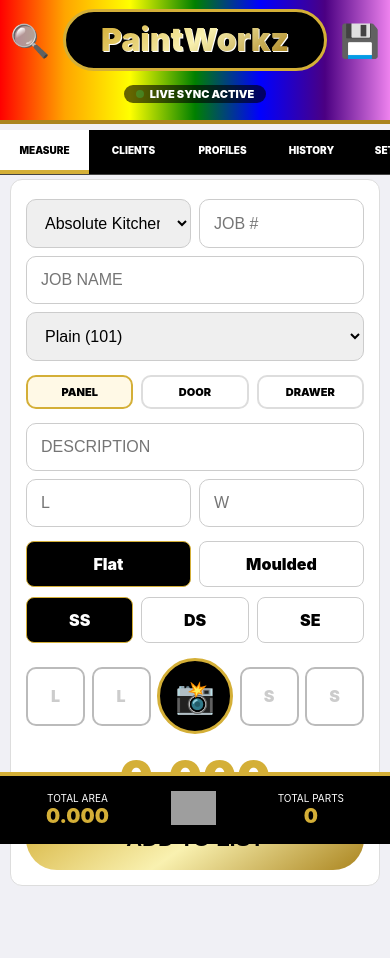
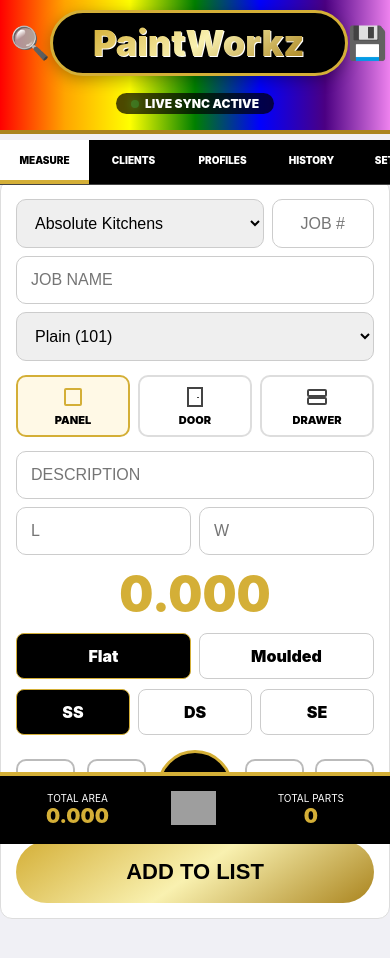
Before and after one commit to Paintworkz/PaintWorkz-App, a plain HTML site: page index.html in a window 390 px wide. Drawn offline with Linux system fonts and the light colour scheme; grey boxes are pictures that could not be loaded.

Commit message:
Update index.html

```diff
--- a/index.html
+++ b/index.html
@@ -5,38 +5,51 @@
     <meta name="viewport" content="width=device-width,initial-scale=1,maximum-scale=1,user-scalable=no,viewport-fit=cover">
     <meta name="apple-mobile-web-app-capable" content="yes">
     <meta name="apple-mobile-web-app-status-bar-style" content="black-translucent">
-    <title>PaintWorkz Pro 2.8.4 MASTER</title>
+    <title>PaintWorkz Pro 2.8.5 - RESTORED MASTER</title>
     <style>
         :root {--gold: linear-gradient(145deg, #d4af37, #f9f1b0, #aa841e); --rainbow: linear-gradient(90deg, red, orange, yellow, green, blue, indigo, violet); --gs: #d4af37;}
         body {margin:0;font-family:-apple-system, sans-serif;background:#f0f0f5;padding-bottom:180px;overscroll-behavior:none;-webkit-tap-highlight-color:transparent;}
-        header {background:var(--rainbow);padding:env(safe-area-inset-top) 10px 10px;border-bottom:4px solid #aa841e;position:sticky;top:0;z-index:1000;display:flex;flex-direction:column;align-items:center;height:110px;}
-        .header-top {display:flex;width:100%;justify-content:space-between;align-items:center;height:80px;}
-        .logo-box {background:#000;padding:12px 35px;border-radius:60px;border:3px solid var(--gs);display:flex;align-items:center;justify-content:center;}
-        .logo-text {font-weight:900;font-size:32px;background:var(--gold);-webkit-background-clip:text;-webkit-text-fill-color:transparent;filter:drop-shadow(1px 1px 0 #fff) drop-shadow(2px 2px 2px #000);line-height:1;}
+
+        /* RESTORED HEADER WITH REQUESTED ADJUSTMENTS */
+        header {background:var(--rainbow);padding:env(safe-area-inset-top) 10px 10px;border-bottom:4px solid #aa841e;position:sticky;top:0;z-index:1000;display:flex;flex-direction:column;align-items:center;height:120px;}
+        .header-top {display:flex;width:100%;justify-content:space-between;align-items:center;height:85px;}
+        .logo-box {background:#000;padding:12px 40px;border-radius:60px;border:3px solid var(--gs);display:flex;align-items:center;justify-content:center;box-shadow: 0 4px 15px rgba(0,0,0,0.3);}
+        .logo-text {font-weight:900;font-size:36px;background:var(--gold);-webkit-background-clip:text;-webkit-text-fill-color:transparent;filter:drop-shadow(1px 1px 0 #fff) drop-shadow(2px 2px 2px #000);line-height:1;}
         .h-icon {font-size:32px;cursor:pointer;width:40px;text-align:center;}
-        .sync-header {font-size:11px;color:#fff;background:rgba(0,0,0,0.6);padding:2px 12px;border-radius:10px;font-weight:900;display:flex;align-items:center;gap:6px;margin-top:5px;}
-        .pulse {width:8px;height:8px;background:#34c759;border-radius:50%;animation:blink 1.5s infinite;}
-        .nav-tabs {display:flex;background:#000;position:sticky;top:130px;z-index:1000;border-bottom:1px solid #444;overflow-x:auto;}
+        .sync-header {font-size:12px;color:#fff;background:rgba(0,0,0,0.7);padding:3px 15px;border-radius:12px;font-weight:900;display:flex;align-items:center;gap:6px;margin-top:8px;text-transform: uppercase;}
+        .pulse {width:8px;height:8px;background:#34c759;border-radius:50%;animation:blink 1.5s infinite;box-shadow: 0 0 8px #34c759;}
+
+        /* TABS */
+        .nav-tabs {display:flex;background:#000;position:sticky;top:140px;z-index:1000;border-bottom:1px solid #444;overflow-x:auto;}
         .nav-btn {flex:1;min-width:85px;padding:14px 2px;color:#fff;text-align:center;font-weight:900;font-size:10px;text-transform:uppercase;border:none;background:0 0;}
         .nav-btn.active {background:#fff;color:#000;border-bottom:4px solid var(--gs);}
-        .container {padding:10px;max-width:600px;margin:auto;}
-        .view-section {display:none;}
-        .view-section.active {display:block;}
+
+        /* MASTER COMPONENTS */
         .card {background:#fff;border-radius:12px;padding:15px;margin-bottom:10px;border:1px solid #ddd;}
-        .p-card {flex:1;background:#fff;border:2px solid #ddd;border-radius:10px;padding:8px;text-align:center;font-weight:900;font-size:11px;cursor:pointer;display:flex;flex-direction:column;align-items:center;}
+        .p-card {flex:1;background:#fff;border:2px solid #ddd;border-radius:10px;padding:8px;text-align:center;font-weight:900;font-size:11px;cursor:pointer;display:flex;flex-direction:column;align-items:center;gap:4px;}
+        .p-card svg {width:24px;height:24px;stroke:#444;fill:none;stroke-width:2;}
         .p-card.active {border-color:var(--gs);background:#fff9e6;}
+        .p-card.active svg {stroke:var(--gs);}
         .t-btn {flex:1;padding:12px;border:1px solid #ccc;border-radius:8px;font-weight:900;text-align:center;background:#fff;}
         .t-btn.active {background:#000;color:#fff;border-color:var(--gs);}
         .edge-row {display:flex;justify-content:space-between;align-items:center;margin:15px 0;}
         .edge-box {width:55px;height:55px;border-radius:10px;border:2px solid #bbb;display:flex;align-items:center;justify-content:center;font-weight:900;color:#ccc;cursor:pointer;}
         .edge-box.active {background:#34c759;border-color:#28a745;color:#fff;}
         .cam-btn {width:70px;height:70px;background:#000;border:3px solid var(--gs);border-radius:50%;display:flex;align-items:center;justify-content:center;font-size:32px;cursor:pointer;}
-        .panel-item {background:#fff;border-radius:15px;margin-bottom:15px;border:1px solid #ddd;padding:15px;display:flex;justify-content:space-between;}
+
+        /* LEGENDARY PANEL LIST */
+        .panel-item {background:#fff;border-radius:15px;margin-bottom:15px;border:1px solid #ddd;overflow:hidden;}
+        .panel-body {display:flex;padding:15px;align-items:flex-start;}
+        .item-info {flex:1;}
+        .mld-bubble {background:var(--gold);color:#000;padding:2px 10px;border-radius:15px;font-weight:900;font-size:11px;display:inline-block;border:1px solid #aa841e;}
+
+        #liveSq {text-align:center;font-weight:900;color:var(--gs);font-size:48px;margin:5px 0;}
         input,select {width:100%;padding:14px;margin:4px 0;border-radius:10px;border:1px solid #ccc;font-size:16px;box-sizing:border-box;}
-        #liveSq {text-align:center;font-weight:900;color:var(--gs);font-size:48px;}
+
+        /* MARKUP */
         #markup-ui { display:none; position:fixed; top:0; left:0; width:100%; height:100%; background:#000; z-index:2000; flex-direction:column; }
         #markup-canvas { background:#000; touch-action:none; width:100%; flex-grow:1; }
-        .history-card { background:#fff; padding:15px; border-radius:12px; margin-bottom:10px; border-left: 5px solid var(--gs); }
+
         @keyframes blink {0%{opacity:1;} 50%{opacity:0.3;} 100%{opacity:1;}}
     </style>
 </head>
@@ -55,7 +68,7 @@
     <div class="header-top">
         <div class="h-icon" onclick="tab('history')">🔍</div>
         <div class="logo-box"><span class="logo-text">PaintWorkz</span></div>
-        <div class="h-icon" onclick="saveFullJob()">💾</div>
+        <div class="h-icon" onclick="saveJob()">💾</div>
     </div>
     <div class="sync-header"><div class="pulse"></div> LIVE SYNC ACTIVE</div>
 </header>
@@ -68,19 +81,20 @@
     <div id="btn-settings" class="nav-btn" onclick="tab('settings')">Settings</div>
 </div>
 
-<div class="container">
+<div class="container" id="main-cont">
     <div id="measure" class="view-section active">
         <div class="card">
-            <div style="display:flex;gap:8px;"><select id="cli"></select><input type="text" id="jN" placeholder="JOB #"></div>
+            <div style="display:flex;gap:8px;"><select id="cli" style="flex:3"></select><input type="text" id="jN" placeholder="JOB #" style="flex:1;text-align:center"></div>
             <input type="text" id="jNm" placeholder="JOB NAME">
             <select id="prof-select"></select>
             <div style="display:flex;gap:8px;margin:10px 0;">
-                <div id="pP" class="p-card active" onclick="setP('Panel')">PANEL</div>
-                <div id="pD" class="p-card" onclick="setP('Door')">DOOR</div>
-                <div id="pDr" class="p-card" onclick="setP('Drawer')">DRAWER</div>
+                <div id="pP" class="p-card active" onclick="setP('Panel')"><svg viewBox="0 0 24 24"><rect x="4" y="4" width="16" height="16" rx="1"/></svg>PANEL</div>
+                <div id="pD" class="p-card" onclick="setP('Door')"><svg viewBox="0 0 24 24"><path d="M5 3h14v18H5V3zm10 9v1"/></svg>DOOR</div>
+                <div id="pDr" class="p-card" onclick="setP('Drawer')"><svg viewBox="0 0 24 24"><rect x="3" y="5" width="18" height="6" rx="1"/><rect x="3" y="13" width="18" height="6" rx="1"/></svg>DRAWER</div>
             </div>
             <input type="text" id="desc" placeholder="DESCRIPTION">
             <div style="display:flex;gap:8px;"><input type="number" id="h" placeholder="L" oninput="up()"><input type="number" id="w" placeholder="W" oninput="up()"></div>
+            <div id="liveSq">0.000</div>
             <div style="display:flex;gap:8px;margin:10px 0"><div id="fF" class="t-btn active" onclick="setF('Flat')">Flat</div><div id="fM" class="t-btn" onclick="setF('Moulded')">Moulded</div></div>
             <div style="display:flex;gap:8px;margin-bottom:10px"><div id="mSS" class="t-btn active" onclick="setM('SS')">SS</div><div id="mDS" class="t-btn" onclick="setM('DS')">DS</div><div id="mSE" class="t-btn" onclick="setM('SE')">SE</div></div>
             <div class="edge-row">
@@ -88,36 +102,18 @@
                 <label class="cam-btn">📸<input type="file" id="camInput" accept="image/*" capture="camera" style="display:none" onchange="handleImg(this)"></label>
                 <div class="edge-box" id="E3" onclick="tE(this)">S</div><div class="edge-box" id="E4" onclick="tE(this)">S</div>
             </div>
-            <div id="liveSq">0.000</div>
-            <button onclick="add()" style="width:100%;padding:18px;border-radius:40px;background:var(--gold);border:none;font-size:22px;font-weight:900;">ADD TO LIST</button>
+            <button onclick="add()" style="width:100%;padding:18px;border-radius:40px;background:var(--gold);border:none;font-size:22px;font-weight:900;cursor:pointer;">ADD TO LIST</button>
         </div>
         <div id="list"></div>
-    </div>
-
-    <div id="history" class="view-section">
-        <input type="text" id="historySearch" placeholder="Search Job Name or #..." oninput="renderHistory()">
-        <div id="history-list-container"></div>
-    </div>
-
-    <div id="clients" class="view-section">
-        <div class="card"><h3>Active Clients</h3><div id="client-data"></div></div>
-    </div>
-
-    <div id="profiles" class="view-section">
-        <div class="card"><h3>Door Profiles</h3><div id="profile-data"></div></div>
-    </div>
-
-    <div id="settings" class="view-section">
-        <div class="card"><h3>Sync Settings</h3><button onclick="setSyncTarget()">Link External Drive</button></div>
     </div>
 </div>
 
 <script>
+    /* MASTER DATA & LOGIC RESTORED */
     let items=[], mode='SS', finish='Flat', pType='Panel', tempImg=null;
     const canvas=document.getElementById('markup-canvas'), ctx=canvas.getContext('2d'), markupImg=new Image();
-    const profs = ["Plain (101)", "J-Mould (102)", "Sharknose (103)", "Bevelled Edge (104)", "Ashlee (201)", "Hamilton (202)", "Vertical Grooves (203)", "Tarrone (301)", "Bobby (302)", "Orford (303)", "Shaker (401)", "Shaker 45 (402)", "Shaker w/Lines (403)", "Jack (404)", "Georgia (501)", "Branxholme (502)", "Rosebrook (503)", "Benchtop", "Molding"];
+    const dp = ["Plain (101)", "J-Mould (102)", "Sharknose (103)", "Bevelled Edge (104)", "Ashlee (201)", "Hamilton (202)", "Vertical Grooves (203)", "Tarrone (301)", "Bobby (302)", "Orford (303)", "Shaker (401)", "Shaker 45 (402)", "Shaker w/Lines (403)", "Jack (404)", "Georgia (501)", "Branxholme (502)", "Rosebrook (503)", "Benchtop", "Molding"];
 
-    // --- Core Logic ---
     function calc(h,w,e,m){
         let f=(h*w)/1e6, el=((e[0]?h:0)+(e[1]?h:0)+(e[2]?w:0)+(e[3]?w:0)), es=(el*18)/1e6;
         if(m==='SS') return f+es;
@@ -126,24 +122,21 @@
         return 0;
     }
 
-    // --- Markup System ---
     function handleImg(i){ if(i.files[0]){ const r=new FileReader(); r.onload=(e)=>{ tempImg=e.target.result; markupImg.src=tempImg; openMarkup(); }; r.readAsDataURL(i.files[0]); } }
-    function openMarkup(){
-        document.getElementById('markup-ui').style.display='flex';
-        canvas.width=window.innerWidth; canvas.height=window.innerHeight-100;
-        markupImg.onload=()=>{ ctx.drawImage(markupImg,0,0,canvas.width,canvas.height); };
-        ctx.strokeStyle='red'; ctx.lineWidth=5;
-        canvas.ontouchmove=e=>{ let t=e.touches[0]; ctx.lineTo(t.clientX,t.clientY-60); ctx.stroke(); e.preventDefault(); };
-    }
+    function openMarkup(){ document.getElementById('markup-ui').style.display='flex'; canvas.width=window.innerWidth; canvas.height=window.innerHeight-100; markupImg.onload=()=>{ ctx.drawImage(markupImg,0,0,canvas.width,canvas.height); }; ctx.strokeStyle='red'; ctx.lineWidth=5; canvas.ontouchmove=e=>{ let t=e.touches[0]; ctx.lineTo(t.clientX,t.clientY-60); ctx.stroke(); e.preventDefault(); }; }
     function saveMarkup(){ tempImg=canvas.toDataURL(); closeMarkup(); }
     function closeMarkup(){ document.getElementById('markup-ui').style.display='none'; }
 
-    // --- App Functions ---
     function setP(p){ pType=p; document.querySelectorAll('.p-card').forEach(x=>x.classList.remove('active')); document.getElementById(p==='Panel'?'pP':p==='Door'?'pD':'pDr').classList.add('active'); def(); }
     function setM(m){ mode=m; ['SS','DS','SE'].forEach(v=>document.getElementById('m'+v).classList.toggle('active',mode===v)); def(); }
     function setF(f){ finish=f; document.getElementById('fF').classList.toggle('active',f==='Flat'); document.getElementById('fM').classList.toggle('active',f==='Moulded'); }
     function tE(e){ e.classList.toggle('active'); up(); }
-    function def(){ [1,2,3,4].forEach(i=>document.getElementById('E'+i).classList.toggle('active',pType!=='Panel')); if(mode==='SE'){[1,2,3,4].forEach(i=>document.getElementById('E'+i).classList.remove('active'));document.getElementById('E1').classList.add('active');} up(); }
+    function def(){
+        [1,2,3,4].forEach(i=>document.getElementById('E'+i).classList.remove('active'));
+        if(mode==='SE') document.getElementById('E1').classList.add('active');
+        else if(pType!=='Panel') [1,2,3,4].forEach(i=>document.getElementById('E'+i).classList.add('active'));
+        up();
+    }
     function up(){ let h=Number(document.getElementById('h').value)||0, w=Number(document.getElementById('w').value)||0; let e=[1,2,3,4].map(i=>document.getElementById('E'+i).classList.contains('active')); document.getElementById('liveSq').innerText=calc(h,w,e,mode).toFixed(3); }
 
     function add(){
@@ -154,45 +147,32 @@
         tempImg=null; render();
     }
 
-    function saveFullJob(){
-        if(items.length===0) return;
-        let job = {id:Date.now(), name:document.getElementById('jNm').value, num:document.getElementById('jN').value, items:[...items]};
-        let history = JSON.parse(localStorage.getItem('pw_history')||'[]');
-        history.unshift(job);
-        localStorage.setItem('pw_history', JSON.stringify(history.slice(0,10)));
-        alert("Job Saved Successfully");
-        items=[]; render(); renderHistory();
-    }
-
-    function renderHistory(){
-        const container = document.getElementById('history-list-container');
-        const q = document.getElementById('historySearch').value.toLowerCase();
-        let history = JSON.parse(localStorage.getItem('pw_history')||'[]');
-        container.innerHTML = '';
-        history.filter(j => j.name.toLowerCase().includes(q) || j.num.toLowerCase().includes(q)).forEach(j => {
-            container.innerHTML += `<div class="history-card"><b>${j.num} - ${j.name}</b><br><small>${j.items.length} parts</small></div>`;
-        });
-    }
-
     function render(){
         const l=document.getElementById('list'); l.innerHTML=''; let ts=0;
         items.forEach((it,i)=>{
             ts+=parseFloat(it.sqm);
-            l.innerHTML+=`<div class="panel-item"><div><b>${it.h}x${it.w}</b><br>${it.pType} (${it.mode})</div>${it.img?`<img src="${it.img}" width="50">`:''}<button onclick="items.splice(${i},1);render()">×</button></div>`;
+            let lc=(it.e[0]?1:0)+(it.e[1]?1:0), sc=(it.e[2]?1:0)+(it.e[3]?1:0);
+            l.innerHTML+=`<div class="panel-item"><div class="panel-body"><div class="item-info">
+                <div style="font-size:20px;font-weight:900">${it.h} x ${it.w} <span style="color:var(--gs);font-size:14px">(${it.sqm})</span></div>
+                <div style="margin:5px 0"><span style="font-weight:900;">${it.pType} | </span><span style="background:#000; color:#fff; padding:2px 6px; border-radius:4px; font-size:10px;">${it.mode}</span> ${it.finish==='Moulded'?`<span class="mld-bubble">MOULDED</span>`:''}</div>
+                <div style="font-size:12px; font-weight:700;">${it.desc} | ${it.prof}</div>
+                <div style="margin-top:5px;"><span style="background:#f44336;color:#fff;padding:3px 8px;border-radius:10px;font-size:11px;font-weight:900">${lc}L</span> <span style="background:#2196f3;color:#fff;padding:3px 8px;border-radius:10px;font-size:11px;font-weight:900">${sc}S</span></div>
+            </div>${it.img?`<img src="${it.img}" style="width:60px;height:60px;border-radius:8px;margin-left:10px;">`:''}<button onclick="items.splice(${i},1);render()" style="color:red;border:none;background:0;font-size:30px">×</button></div></div>`;
         });
         document.getElementById('tA').innerText=ts.toFixed(3);
         document.getElementById('tQ').innerText=items.length;
     }
 
+    function tab(t){ document.querySelectorAll('.view-section,.nav-btn').forEach(x=>x.classList.remove('active')); document.getElementById(t).classList.add('active'); document.getElementById('btn-'+t).classList.add('active'); }
+
     window.onload=()=>{
-        const ps=document.getElementById('prof-select'); profs.forEach(p=>ps.innerHTML+=`<option value="${p}">${p}</option>`);
+        const ps=document.getElementById('prof-select'); dp.forEach(p=>ps.innerHTML+=`<option value="${p}">${p}</option>`);
         document.getElementById('cli').innerHTML='<option>Absolute Kitchens</option>';
-        setP('Panel'); setF('Flat'); renderHistory();
+        setP('Panel'); setF('Flat');
     };
-    function tab(t){ document.querySelectorAll('.view-section,.nav-btn').forEach(x=>x.classList.remove('active')); document.getElementById(t).classList.add('active'); document.getElementById('btn-'+t).classList.add('active'); }
 </script>
 
-<div class="sticky-footer" style="background:#000;padding:15px;position:fixed;bottom:0;width:100%;border-top:4px solid var(--gs);color:#fff;display:flex;justify-content:space-around;align-items:center;box-sizing:border-box;">
+<div class="sticky-footer" style="background:#000;padding:15px;position:fixed;bottom:0;width:100%;border-top:4px solid var(--gs);color:#fff;display:flex;justify-content:space-around;align-items:center;box-sizing:border-box;z-index:1001;">
     <div style="text-align:center"><div style="font-size:10px">TOTAL AREA</div><div id="tA" style="font-size:20px;font-weight:900;color:var(--gs)">0.000</div></div>
     <div onclick="window.print()"><img src="https://cdn-icons-png.flaticon.com/512/337/337946.png" style="width:45px"></div>
     <div style="text-align:center"><div style="font-size:10px">TOTAL PARTS</div><div id="tQ" style="font-size:20px;font-weight:900;color:var(--gs)">0</div></div>
```
